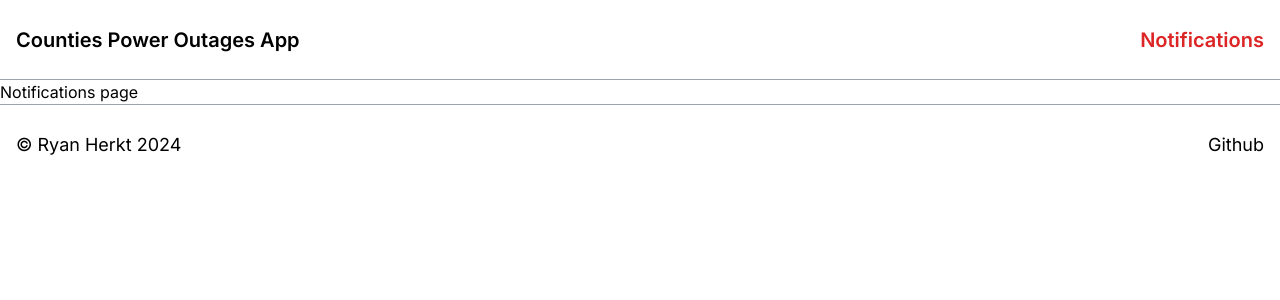
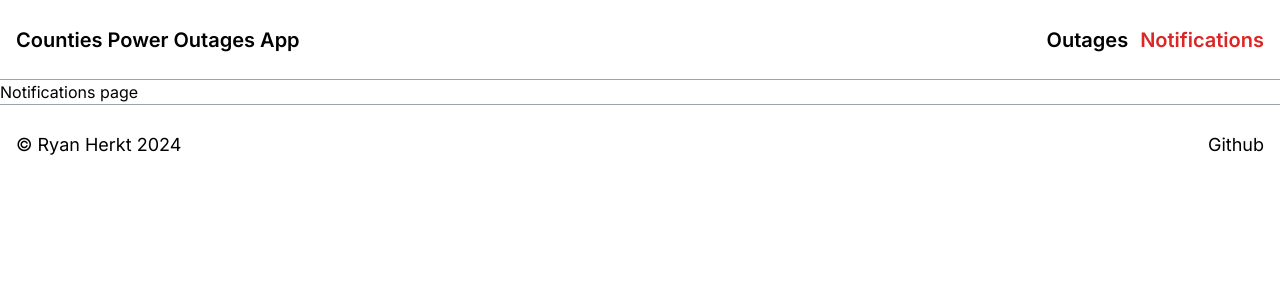
Before and after one commit to ryanherkt3/counties-power-outages, a Next.js app: page /notifications in a window 1280 px wide. Shown: the top 300 px of the page. Built offline with nearby package versions, Linux system fonts and the light colour scheme.

Commit message:
Use Python backend for updated outages, move outages to own page

```diff
--- a/app/lib/utils.ts
+++ b/app/lib/utils.ts
@@ -42,7 +42,13 @@ export const getTimesAndActiveOutage = (
 
     // If the outage has passed, do not show it
     if (isOutageExpired(shutdownDate, parseInt(startHour), parseInt(endHour))) {
-        return false;
+        return {
+            expiredOutage: true, // -1 to indicate the outage has passed
+            times: {
+                startTime: null,
+                endTime: null,
+            }
+        }
     }
 
     const activeOutage = isOutageActive(shutdownDate, parseInt(startHour));
--- a/app/page.tsx
+++ b/app/outages/page.tsx
@@ -2,12 +2,12 @@
 
 import { Suspense, useEffect, useState } from "react";
 // import Search from '@/app/ui/search';
-import Outage from "./ui/outage";
-import { OutageData } from "./lib/definitions";
-import Pagination from "./ui/pagination";
+import Outage from "../ui/outage";
+import { OutageData } from "../lib/definitions";
+import Pagination from "../ui/pagination";
 import { redirect } from "next/navigation";
 
-export default function Home({searchParams}: {
+export default function Page({searchParams}: {
     searchParams?: {
         query?: string;
         page?: string;
@@ -21,13 +21,15 @@ export default function Home({searchParams}: {
     useEffect(() => {
         const fetchOutages = async() => {
             try {
-                // TODO figure out a way to request data without using corsproxy.io
-                const apiUrl = "https://corsproxy.io/?https://app.countiespower.com/api/v300/outages/range/current";
+                const apiUrl = "http://127.0.0.1:8080/api/getoutages";
                 const outagesReq = await fetch(apiUrl, {
                      cache: 'no-store'
                 });
                 const outagesJson = await outagesReq.json();
                 setOutages(outagesJson.planned_outages);
+
+                // TODO figure out how to remove expired outages
+
                 setFetched(true);
             }
             catch (ex) {
@@ -50,9 +52,10 @@ export default function Home({searchParams}: {
             const params = new URLSearchParams(searchParams);
             params.set('page', '1'); // reset to page 1
 
-            redirect(`/?${params.toString()}`);
+            redirect(`/outages/?${params.toString()}`);
         }
     }
+
 
     // Indices of outages array items to show
     const indexOfLastOutage = currentPage * outagesPerPage; // 1 * 5 = 5
--- a/app/ui/navigation.tsx
+++ b/app/ui/navigation.tsx
@@ -7,8 +7,20 @@ import clsx from 'clsx';
 export default function Navigation() {
     const pathname = usePathname();
 
+    const rightLinks = [
+        {
+            href: '/outages',
+            linkName: 'Outages'
+        },
+        {
+            href: '/notifications',
+            linkName: 'Notifications'
+        }
+    ]
+
     return (
         <div className="flex sticky top-0 h-20 p-4 items-center justify-between border-b border-gray-400 bg-white">
+            <div>
                 <Link
                     href="/" // TODO move to own page
                     className={
@@ -22,19 +34,29 @@ export default function Navigation() {
                 >
                     <span>Counties Power Outages App</span>
                 </Link>
+            </div>
+            <div className="flex flex-row gap-3">
+                {
+                    rightLinks.map((rightLink) => {
+                        return (
                                 <Link
-                href="/notifications"
+                                    key={rightLink.href}
+                                    href={rightLink.href}
                                     className={
                                         clsx(
                                             'text-xl font-semibold text-black hover:text-red-400',
                                             {
-                            'text-red-600 hover:text-red-400': pathname === "/notifications",
+                                                'text-red-600 hover:text-red-400': pathname === rightLink.href,
                                             },
                                         )
                                     }
                                 >
-                <span>Notifications</span>
+                                    <span>{rightLink.linkName}</span>
                                 </Link>
+                        )
+                    })
+                }
+            </div>
         </div>
     );
 }
--- a/app/ui/outage.tsx
+++ b/app/ui/outage.tsx
@@ -7,7 +7,7 @@ export default function Outage({ data }: { data: OutageData; }) {
     const timesAndActiveOutage = getTimesAndActiveOutage(data.shutdownTime1, data.ShutdownDateTime);
 
     // If not active do not render
-    if (!timesAndActiveOutage) {
+    if (timesAndActiveOutage.expiredOutage) {
         return false;
     }
 
--- a/next.config.mjs
+++ b/next.config.mjs
@@ -1,4 +1,15 @@
 /** @type {import('next').NextConfig} */
-const nextConfig = {};
+const nextConfig = {
+    async rewrites() {
+        return [
+            {
+                source: '/api/:path*',
+                destination: process.env.NODE_ENV === 'development'
+                    ? 'http://127.0.0.1:8080/api/:path*'
+                    : '/api/',
+            },
+        ]
+    },
+};
 
 export default nextConfig;
--- a/package.json
+++ b/package.json
@@ -3,7 +3,9 @@
   "version": "0.1.0",
   "private": true,
   "scripts": {
-    "dev": "next dev",
+    "flask-dev": "python -m flask --app app/api/outages run -p 8080",
+    "next-dev": "next dev",
+    "dev": "npx concurrently \"npm run next-dev\" \"npm run flask-dev\"",
     "build": "next build",
     "start": "next start",
     "lint": "next lint"
```
Also changed, not shown: requirements.txt (added), 2 other files (tests, documents, lock files or other folders). Lines whose indentation alone changed are shown as unchanged.
